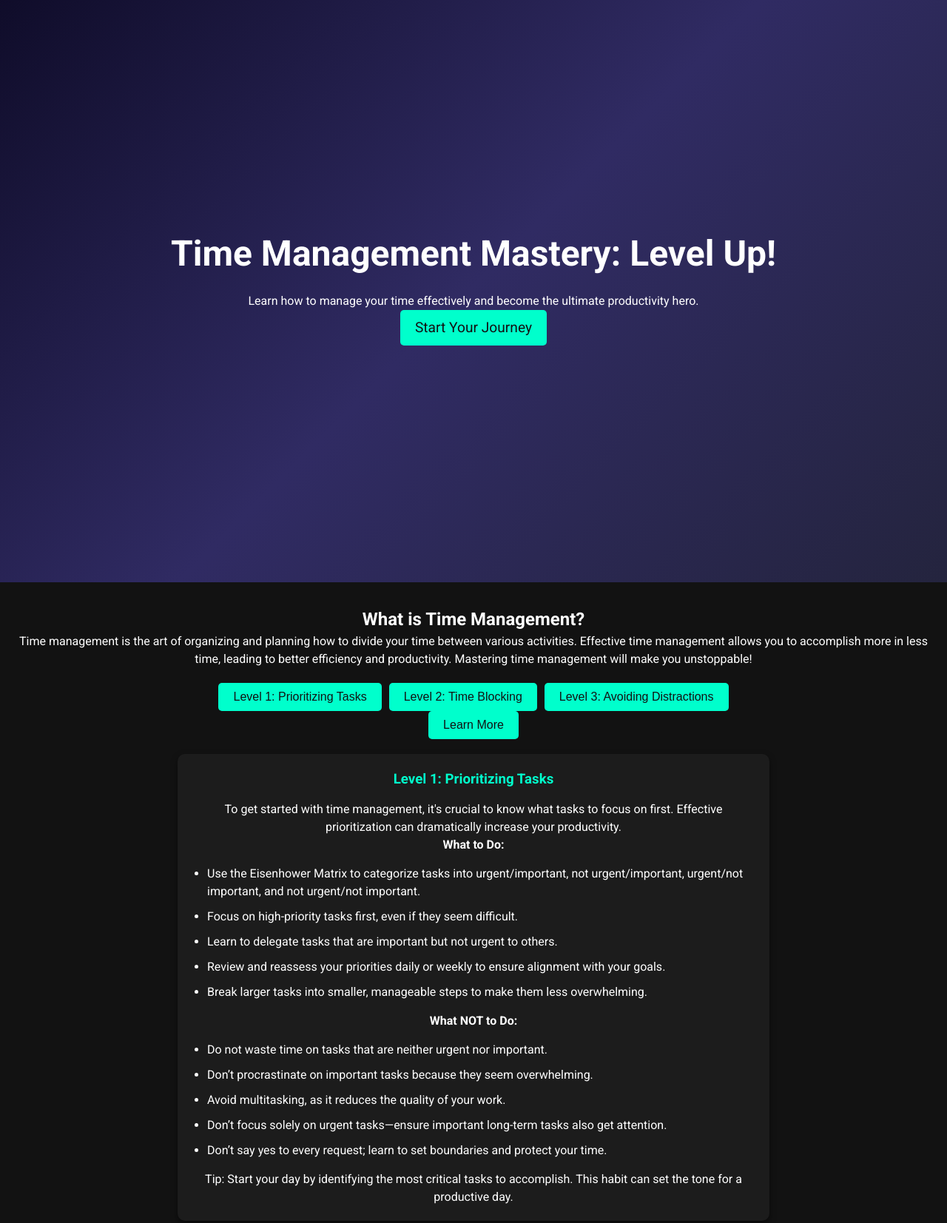
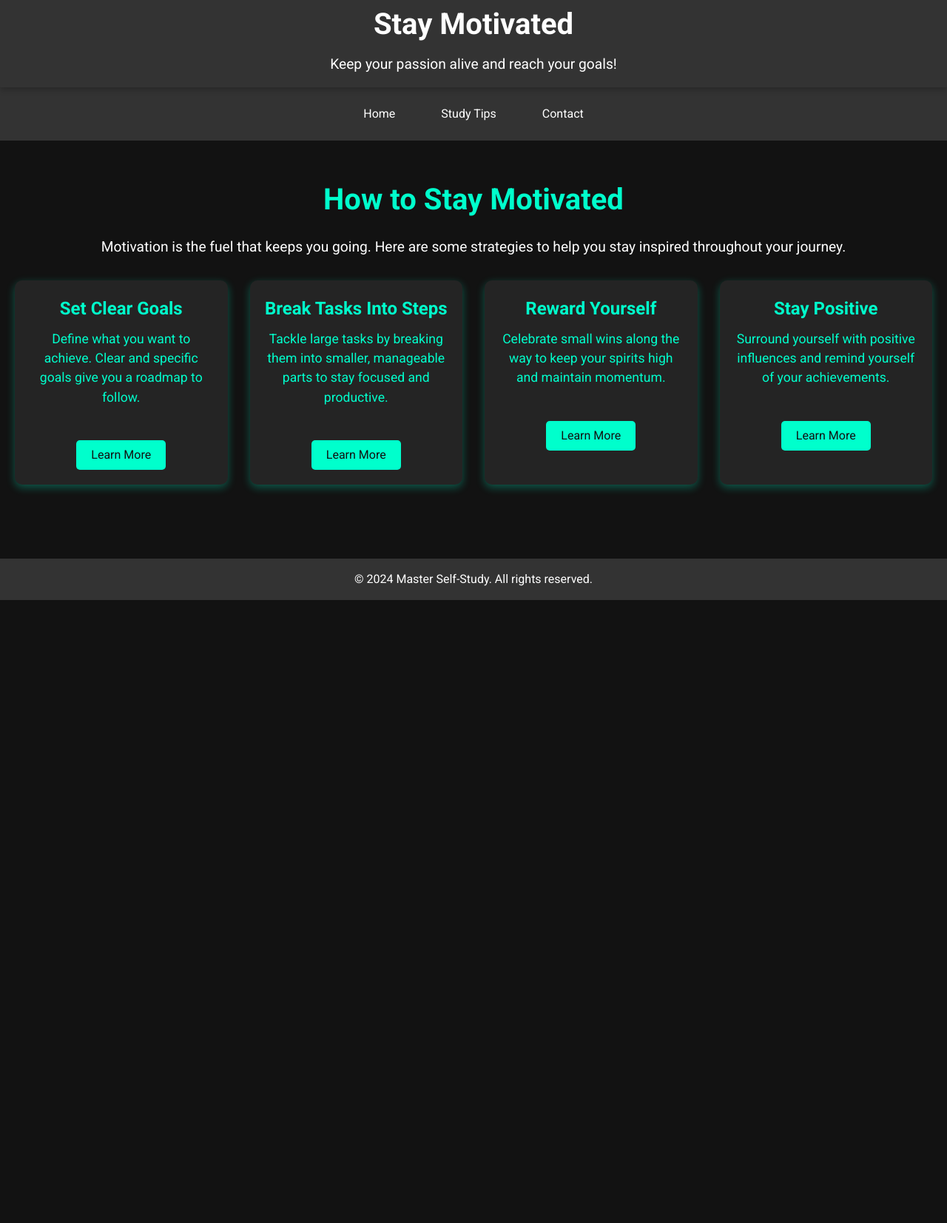
Before and after one commit to fahimaAzizi/Services-project, a website: page code/motivated.html in a window 1280 px wide. Shown: the part 13-1666 px from the top of the page at 74% size. After the commit the page ends 824 px from the top, so only its background shows below. Drawn offline with Linux system fonts and the light colour scheme.

Commit message:
working on some design for my website

```diff
--- a/code/motivated.html
+++ b/code/motivated.html
@@ -3,7 +3,7 @@
 <head>
     <meta charset="UTF-8">
     <meta name="viewport" content="width=device-width, initial-scale=1.0">
-    <title>Time Management - Game Mode</title>
+    <title>Stay Motivated</title>
     <link href="https://fonts.googleapis.com/css2?family=Roboto:wght@400;700&display=swap" rel="stylesheet">
     <style>
         /* Global Styles */
@@ -17,39 +17,42 @@
             font-family: 'Roboto', sans-serif;
             font-size: 16px;
             line-height: 1.5;
-            background: #121212; /* Dark background */
-            color: #fff; /* White text */
+            background: #121212;
+            color: #fff;
         }
 
-        header, nav, section {
+        /* Header Section */
+        header {
+            background-color: #333;
+            color: #fff;
             padding: 1rem;
             text-align: center;
-        }
-
-        header {
-            background: #333;
-            color: #fff;
             position: sticky;
             top: 0;
-            z-index: 10;
-            box-shadow: 0 4px 8px rgba(0, 0, 0, 0.3);
+            z-index: 1000;
+            box-shadow: 0 4px 8px rgba(0, 0, 0, 0.2);
         }
 
         header h1 {
-            font-size: 2rem;
+            font-size: 2.5rem;
         }
 
+        header p {
+            font-size: 1.2rem;
+            margin-top: 10px;
+        }
+
+        /* Navigation */
         nav {
-            background: #242424;
+            background-color: #333;
+            padding: 1rem 0;
             display: flex;
             justify-content: center;
-            gap: 15px;
-            position: sticky;
-            top: 60px;
+            gap: 30px;
         }
 
         nav a {
-            color: #00ffcc;
+            color: #fff;
             text-decoration: none;
             padding: 0.5rem 1rem;
             transition: background-color 0.3s ease;
@@ -59,232 +62,128 @@
             background-color: #555;
         }
 
-        .hero {
-            height: 100vh;
-            display: flex;
-            flex-direction: column;
-            justify-content: center;
-            align-items: center;
-            background: linear-gradient(135deg, #0f0c29, #302b63, #24243e);
+        /* Main Content Section */
+        .main-content {
+            padding: 50px 20px;
+            text-align: center;
         }
 
-        .hero h1 {
-            font-size: 3rem;
-            margin-bottom: 1rem;
+        .main-content h2 {
+            font-size: 2.5rem;
+            color: #00ffcc;
+            margin-bottom: 20px;
         }
 
-        .hero .cta-btn {
-            padding: 10px 20px;
+        .main-content p {
             font-size: 1.2rem;
-            color: #121212;
-            background-color: #00ffcc;
-            border: none;
-            border-radius: 5px;
-            text-decoration: none;
-            cursor: pointer;
-            transition: background-color 0.3s ease, transform 0.3s;
+            margin-bottom: 30px;
         }
 
-        .cta-btn:hover {
-            background-color: #ff0077;
-            transform: scale(1.1);
+        .tips-container {
+            display: grid;
+            grid-template-columns: repeat(auto-fill, minmax(280px, 1fr));
+            gap: 30px;
         }
 
-        .content-section {
-            padding: 2rem 1rem;
+        .tip-card {
+            background-color: #242424;
+            color: #00ffcc;
+            border-radius: 10px;
+            padding: 20px;
+            box-shadow: 0 4px 12px rgba(0, 255, 204, 0.3);
+            transition: transform 0.3s ease, box-shadow 0.3s ease;
         }
 
-        .game-like-buttons {
-            margin-top: 20px;
-            display: flex;
-            justify-content: center;
-            gap: 10px;
+        .tip-card:hover {
+            transform: translateY(-10px);
+            box-shadow: 0 10px 20px rgba(0, 255, 204, 0.5);
         }
 
-        .game-like-btn {
-            padding: 10px 20px;
-            font-size: 1rem;
-            background-color: #00ffcc;
-            color: #121212;
-            border: none;
-            border-radius: 5px;
-            cursor: pointer;
-            transition: transform 0.3s, background-color 0.3s;
-        }
-
-        .game-like-btn:hover {
-            background-color: #ff0077;
-            transform: scale(1.1);
-        }
-
-        .info-box {
-            display: none;
-            margin: 20px auto;
-            max-width: 800px;
-            padding: 20px;
-            background: #1c1c1c;
-            border-radius: 10px;
-            box-shadow: 0 4px 8px rgba(0, 0, 0, 0.5);
-        }
-
-        .info-box.active {
-            display: block;
-        }
-
-        .info-box h3 {
-            color: #00ffcc;
-            margin-bottom: 15px;
-        }
-
-        .info-box ul {
-            text-align: left;
-            padding-left: 20px;
-            margin: 15px 0;
-        }
-
-        .info-box ul li {
+        .tip-card h3 {
+            font-size: 1.5rem;
             margin-bottom: 10px;
         }
 
+        .tip-card p {
+            font-size: 1.1rem;
+        }
+
+        .tip-card .btn {
+            display: inline-block;
+            padding: 8px 20px;
+            background-color: #00ffcc;
+            color: #121212;
+            border-radius: 5px;
+            font-size: 1rem;
+            margin-top: 15px;
+            text-decoration: none;
+            transition: background-color 0.3s ease;
+        }
+
+        .tip-card .btn:hover {
+            background-color: #ff0077;
+            color: white;
+        }
+
+        /* Footer */
         footer {
+            background-color: #333;
+            color: #fff;
             text-align: center;
-            padding: 1rem;
-            background: #242424;
-            margin-top: 2rem;
+            padding: 1rem 0;
+            margin-top: 50px;
         }
 
         footer p {
-            color: #aaa;
-        }
-
-        @media (max-width: 768px) {
-            .hero h1 {
-                font-size: 2rem;
-            }
-
-            .game-like-buttons {
-                flex-direction: column;
-            }
+            font-size: 1rem;
         }
     </style>
 </head>
 <body>
+    <header>
+        <h1>Stay Motivated</h1>
+        <p>Keep your passion alive and reach your goals!</p>
+    </header>
 
-    <!-- Hero Section -->
-    <section class="hero">
-        <h1>Time Management Mastery: Level Up!</h1>
-        <p>Learn how to manage your time effectively and become the ultimate productivity hero.</p>
-        <a href="#content" class="cta-btn">Start Your Journey</a>
-    </section>
+    <nav>
+        <a href="index.html">Home</a>
+        <a href="#">Study Tips</a>
+        <a href="#">Contact</a>
+    </nav>
 
-    <!-- Time Management Content Section -->
-    <section id="content" class="content-section">
-        <h2>What is Time Management?</h2>
-        <p>Time management is the art of organizing and planning how to divide your time between various activities. Effective time management allows you to accomplish more in less time, leading to better efficiency and productivity. Mastering time management will make you unstoppable!</p>
+    <section class="main-content">
+        <h2>How to Stay Motivated</h2>
+        <p>Motivation is the fuel that keeps you going. Here are some strategies to help you stay inspired throughout your journey.</p>
 
-        <!-- Game-like Buttons to Trigger Levels -->
-        <div class="game-like-buttons">
-            <button class="game-like-btn" onclick="showLevel('level1')">Level 1: Prioritizing Tasks</button>
-            <button class="game-like-btn" onclick="showLevel('level2')">Level 2: Time Blocking</button>
-            <button class="game-like-btn" onclick="showLevel('level3')">Level 3: Avoiding Distractions</button>
-        </div>
+        <div class="tips-container">
+            <div class="tip-card">
+                <h3>Set Clear Goals</h3>
+                <p>Define what you want to achieve. Clear and specific goals give you a roadmap to follow.</p>
+                <a href="#" class="btn">Learn More</a>
+            </div>
 
-        <!-- Learn More Section -->
-        <button class="game-like-btn" onclick="toggleMoreInfo()">Learn More</button>
-        <div id="moreInfo" class="info-box">
-            <h3>Additional Information</h3>
-            <p>Time management is a critical skill that will make you more efficient and productive. By mastering various techniques like prioritizing tasks, time blocking, and minimizing distractions, you will increase your focus and ability to achieve your goals. Understanding these methods can help reduce stress and boost your confidence as you tackle daily tasks.</p>
-        </div>
+            <div class="tip-card">
+                <h3>Break Tasks Into Steps</h3>
+                <p>Tackle large tasks by breaking them into smaller, manageable parts to stay focused and productive.</p>
+                <a href="#" class="btn">Learn More</a>
+            </div>
 
-      <!-- Content for Level 1 -->
-<div id="level1" class="info-box">
-    <h3>Level 1: Prioritizing Tasks</h3>
-    <p>To get started with time management, it's crucial to know what tasks to focus on first. Effective prioritization can dramatically increase your productivity.</p>
-    <h4>What to Do:</h4>
-    <ul>
-        <li>Use the Eisenhower Matrix to categorize tasks into urgent/important, not urgent/important, urgent/not important, and not urgent/not important.</li>
-        <li>Focus on high-priority tasks first, even if they seem difficult.</li>
-        <li>Learn to delegate tasks that are important but not urgent to others.</li>
-        <li>Review and reassess your priorities daily or weekly to ensure alignment with your goals.</li>
-        <li>Break larger tasks into smaller, manageable steps to make them less overwhelming.</li>
-    </ul>
-    <h4>What NOT to Do:</h4>
-    <ul>
-        <li>Do not waste time on tasks that are neither urgent nor important.</li>
-        <li>Don’t procrastinate on important tasks because they seem overwhelming.</li>
-        <li>Avoid multitasking, as it reduces the quality of your work.</li>
-        <li>Don’t focus solely on urgent tasks—ensure important long-term tasks also get attention.</li>
-        <li>Don’t say yes to every request; learn to set boundaries and protect your time.</li>
-    </ul>
-    <p>Tip: Start your day by identifying the most critical tasks to accomplish. This habit can set the tone for a productive day.</p>
-</div>
+            <div class="tip-card">
+                <h3>Reward Yourself</h3>
+                <p>Celebrate small wins along the way to keep your spirits high and maintain momentum.</p>
+                <a href="#" class="btn">Learn More</a>
+            </div>
 
-<!-- Content for Level 2 -->
-<div id="level2" class="info-box">
-    <h3>Level 2: Time Blocking</h3>
-    <p>Time blocking is the practice of scheduling specific time slots for different tasks. By doing this, you’ll reduce distractions and maintain focus, creating a structured and efficient approach to your day.</p>
-    <h4>What to Do:</h4>
-    <ul>
-        <li>Break your day into time blocks (e.g., 9 AM to 12 PM for deep work).</li>
-        <li>Schedule breaks between blocks to recharge and avoid fatigue.</li>
-        <li>Set clear goals for each time block to stay focused and track your progress.</li>
-        <li>Combine similar tasks into blocks (e.g., grouping calls, emails, or meetings together).</li>
-        <li>Reserve time blocks for high-priority or creative tasks during your peak productivity hours.</li>
-        <li>Plan a daily or weekly review block to assess progress and adjust your schedule if needed.</li>
-    </ul>
-    <h4>What NOT to Do:</h4>
-    <ul>
-        <li>Don’t schedule too many tasks in one block. Be realistic about how much time you need.</li>
-        <li>Don’t neglect to take regular breaks, as burnout can slow down your progress.</li>
-        <li>Don’t fill your day with back-to-back blocks without leaving space for flexibility.</li>
-        <li>Avoid overestimating your ability to focus for long periods—use shorter blocks if necessary.</li>
-        <li>Don’t use your time blocks for activities unrelated to the goals set for that block.</li>
-    </ul>
-    <p>Tip: Experiment with different block durations (e.g., 25-minute Pomodoro sessions or 90-minute blocks) to find what works best for you. Customize your schedule to suit your energy levels and responsibilities.</p>
-</div>
-
-        <!-- Content for Level 3 -->
-        <div id="level3" class="info-box">
-            <h3>Level 3: Avoiding Distractions</h3>
-            <p>Distractions can kill productivity. Learning how to avoid or minimize distractions will help you maintain focus and achieve your goals more efficiently.</p>
-            <h4>What to Do:</h4>
-            <ul>
-                <li>Turn off unnecessary notifications on your phone and computer.</li>
-                <li>Set up a dedicated workspace that minimizes distractions.</li>
-                <li>Set specific time slots for checking emails or social media, and avoid doing it constantly throughout the day.</li>
-            </ul>
-            <h4>What NOT to Do:</h4>
-            <ul>
-                <li>Don’t check your phone while working on important tasks.</li>
-                <li>Don’t allow people to interrupt your work time unless it's urgent.</li>
-            </ul>
+            <div class="tip-card">
+                <h3>Stay Positive</h3>
+                <p>Surround yourself with positive influences and remind yourself of your achievements.</p>
+                <a href="#" class="btn">Learn More</a>
+            </div>
         </div>
     </section>
 
-    <script>
-        // Function to show the content for each level when clicked
-        function showLevel(level) {
-            // Hide all info-boxes
-            const allLevels = document.querySelectorAll('.info-box');
-            allLevels.forEach(level => level.style.display = 'none');
-
-            // Show the selected level
-            const selectedLevel = document.getElementById(level);
-            if (selectedLevel) {
-                selectedLevel.style.display = 'block';
-            }
-        }
-
-        // Default to show Level 1 info when page loads
-        window.onload = () => {
-            showLevel('level1');
-        };
-
-        // Toggle the visibility of "Learn More" section
-        function toggleMoreInfo() {
-            const moreInfoBox = document.getElementById('moreInfo');
-            moreInfoBox.classList.toggle('active');
-        }
-    </script>
+    <footer>
+        <p>&copy; 2024 Master Self-Study. All rights reserved.</p>
+    </footer>
 </body>
 </html>
--- a/code/style.css
+++ /dev/null
@@ -1,87 +0,0 @@
-/* General Reset */
-body, h1, h3, p {
-  margin: 0;
-  padding: 0;
-  box-sizing: border-box;
-  font-family: 'Poppins', sans-serif;
-}
-
-body {
-  background-color: #f3f4f6;
-  color: #333;
-}
-
-header {
-  text-align: center;
-  background: linear-gradient(135deg, #ff6f91, #ff9671);
-  color: white;
-  padding: 30px 20px;
-}
-
-header h1 {
-  font-size: 2.5em;
-  margin-bottom: 10px;
-}
-
-header p {
-  font-size: 1.2em;
-}
-
-.services-grid {
-  display: grid;
-  grid-template-columns: repeat(auto-fit, minmax(250px, 1fr));
-  gap: 20px;
-  padding: 20px;
-}
-
-.service {
-  background: #fff;
-  border-radius: 15px;
-  overflow: hidden;
-  box-shadow: 0 4px 10px rgba(0, 0, 0, 0.1);
-  transition: transform 0.3s ease, box-shadow 0.3s ease;
-}
-
-.service img {
-  width: 100%;
-  height: 180px;
-  object-fit: cover;
-}
-
-.service h3 {
-  background: linear-gradient(135deg, #ff6f91, #ff9671);
-  color: white;
-  margin: 0;
-  padding: 15px 0;
-  font-size: 1.5em;
-}
-
-.hover-info {
-  padding: 15px;
-  text-align: center;
-}
-
-.hover-info p {
-  font-size: 1em;
-  color: #555;
-}
-
-.hover-info span {
-  display: block;
-  margin-top: 10px;
-  font-size: 1.2em;
-  color: #ff6f61;
-  font-weight: 700;
-}
-
-.service:hover {
-  transform: translateY(-10px);
-  box-shadow: 0 8px 20px rgba(0, 0, 0, 0.2);
-}
-
-footer {
-  text-align: center;
-  padding: 20px;
-  background: #333;
-  color: #fff;
-}
--- a/code/styles.css
+++ /dev/null
@@ -1,162 +0,0 @@
-/* Basic Styles */
-body {
-    font-family: Arial, sans-serif;
-    margin: 0;
-    padding: 0;
-    background-color: #f9f9f9; /* Light background color for a fresh feel */
-  }
-
-  header {
-    position: relative;
-  }
-
-  .hero-banner {
-    width: 100%;
-    height: 90vh;
-    position: relative;
-    overflow: hidden;
-  }
-
-  .hero-banner img {
-    width: 100%;
-    height: 100%;
-    object-fit: cover;
-  }
-
-  .overlay {
-    position: absolute;
-    top: 50%;
-    left: 50%;
-    transform: translate(-50%, -50%);
-    text-align: center;
-    color: white;
-    background-color: rgba(0, 0, 0, 0.6); /* Dark overlay for text readability */
-    padding: 20px;
-  }
-
-  .hero-buttons .btn {
-    display: inline-block;
-    margin: 10px;
-    padding: 15px 30px;
-    background-color: #ff6f61; /* Warm coral color for buttons */
-    color: white;
-    text-decoration: none;
-    border-radius: 50px; /* Rounded corners for a more modern look */
-    font-weight: bold;
-    transition: background-color 0.3s ease;
-  }
-
-  .hero-buttons .btn:hover {
-    background-color: #ff4f3d; /* Darker shade of coral on hover */
-  }
-
-  main {
-    padding: 40px 20px;
-  }
-
-  /* Section Headings */
-  h2 {
-    font-size: 2.5rem;
-    margin-bottom: 20px;
-    color: #ff6f61; /* Coral for headings to match the hero button */
-    font-weight: bold;
-  }
-
-  .services-grid {
-    display: grid;
-    grid-template-columns: repeat(2, 1fr);
-    gap: 30px;
-  }
-
-  .service {
-    text-align: center;
-    background-color: white; /* Clean white background for services */
-    padding: 30px;
-    border-radius: 10px;
-    box-shadow: 0 6px 12px rgba(0, 0, 0, 0.1); /* Soft shadow for depth */
-    transition: transform 0.3s ease, box-shadow 0.3s ease;
-  }
-
-  .service:hover {
-    transform: translateY(-10px); /* Slight lift on hover */
-    box-shadow: 0 12px 24px rgba(0, 0, 0, 0.15); /* Stronger shadow on hover */
-  }
-
-  .service img {
-    width: 60px;
-    height: 60px;
-    margin-bottom: 20px;
-  }
-
-  .service h3 {
-    margin: 10px 0;
-    font-size: 1.3rem;
-    color: #333;
-  }
-
-  .service p {
-    font-size: 1rem;
-    color: #777;
-  }
-
-  .testimonial-slider {
-    display: flex;
-    overflow-x: auto;
-    gap: 30px;
-    padding: 30px 0;
-  }
-
-  .testimonial {
-    width: 280px;
-    padding: 20px;
-    background-color: white;
-    border-radius: 10px;
-    box-shadow: 0 6px 12px rgba(0, 0, 0, 0.1);
-    text-align: center;
-    transition: transform 0.3s ease, box-shadow 0.3s ease;
-  }
-
-  .testimonial:hover {
-    transform: translateY(-10px);
-    box-shadow: 0 12px 24px rgba(0, 0, 0, 0.15);
-  }
-
-  .client-photo {
-    width: 60px;
-    height: 60px;
-    border-radius: 50%;
-    margin-bottom: 15px;
-  }
-
-  .rating {
-    margin-top: 10px;
-  }
-
-  .rating span {
-    color: #ff6f61; /* Coral color for the stars */
-  }
-
-  .promotions {
-    background-color: #ffebf0; /* Light pink background for promotions */
-    padding: 30px;
-    text-align: center;
-    border-radius: 10px;
-    margin: 40px 0;
-  }
-
-  .promotion {
-    font-size: 1.8rem;
-    font-weight: bold;
-    color: #d84b6c; /* Bold color for the promotion text */
-  }
-
-  footer {
-    background: #333;
-    color: white;
-    text-align: center;
-    padding: 15px 0;
-  }
-
-  footer p {
-    font-size: 0.9rem;
-  }
```
